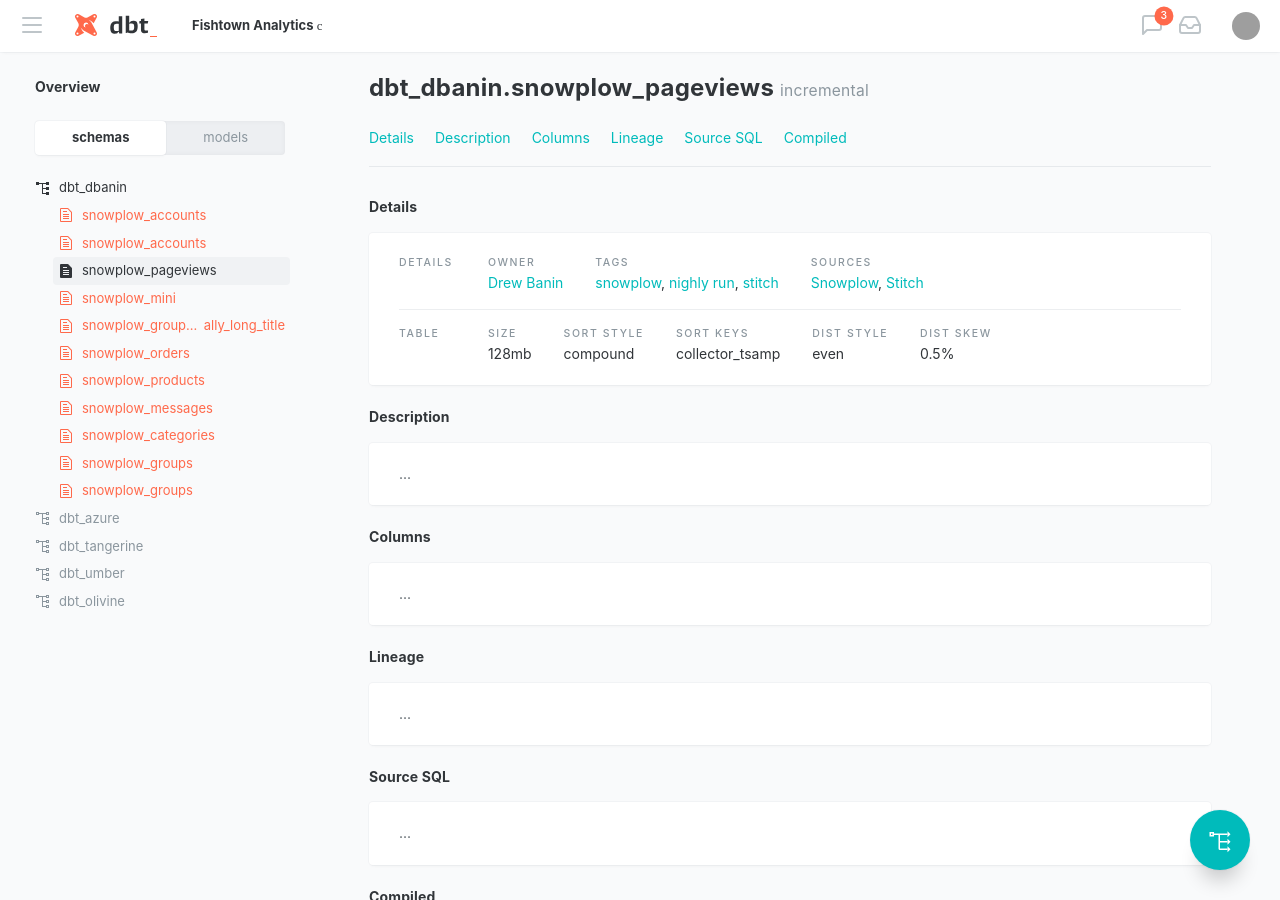
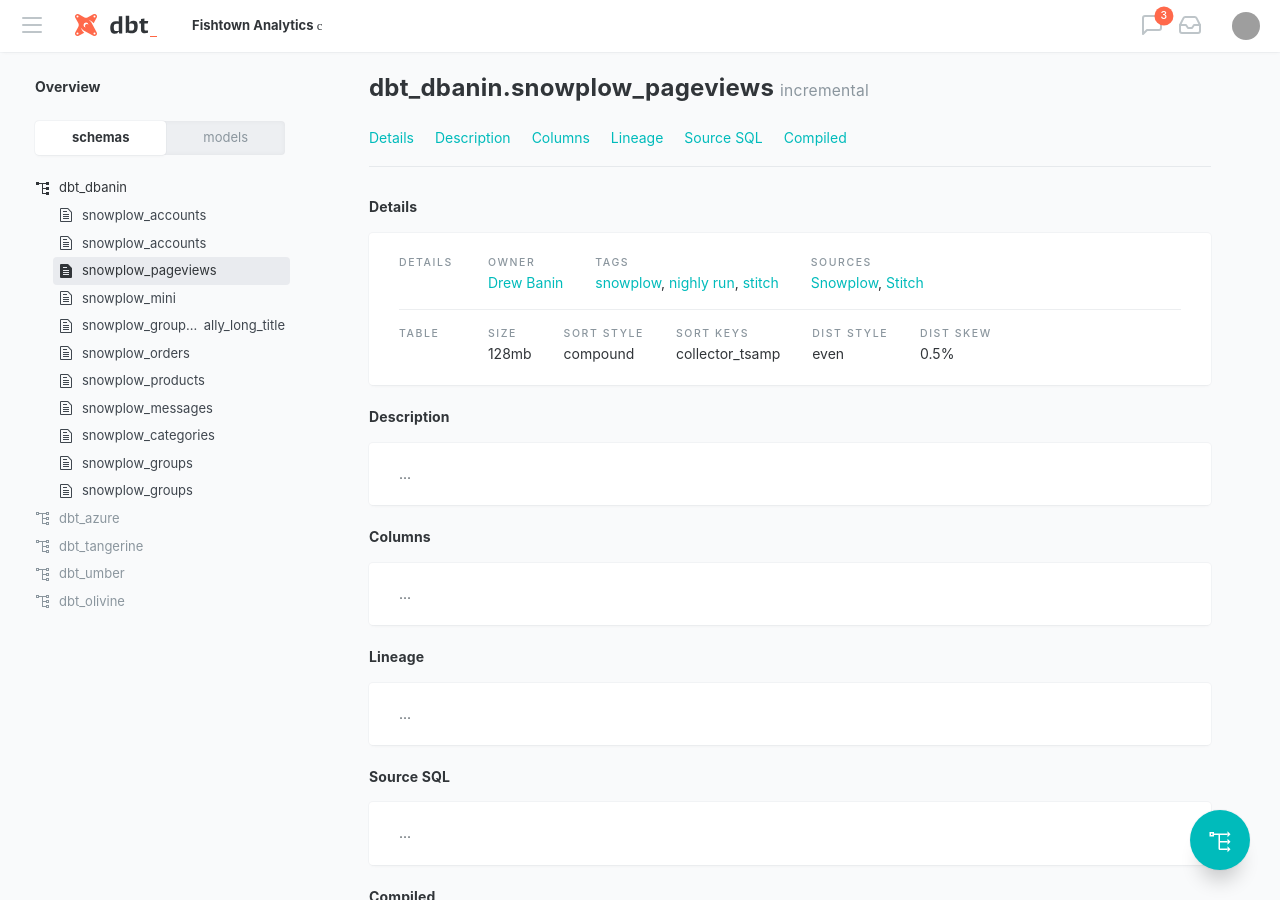
Before and after one commit to dbt-labs/dbt-styleguide, a Jekyll site: the page built from _pages/table-cloud.html, in a window 1280 px wide. Built offline with Jekyll 4.4.1, drawn with Linux system fonts in a browser that asks for light colours; some web fonts are replaced; grey boxes are pictures that could not be loaded.

Commit message:
tone down file tree menu colors

```diff
--- a/_includes/sass/custom/_menu.scss
+++ b/_includes/sass/custom/_menu.scss
@@ -7,7 +7,7 @@
 		ul { margin-left: 23px; }
 	}
 	a {
-		color: $brand;
+		color: $gray-darker;
 		display: block;
 		padding: 3px 5px;
 		border-radius: $border-radius-base;
@@ -24,7 +24,7 @@
 		&.menu-node,
 		&.menu-link {
 			&.active:not(.not-active) {
-				background: $silver;
+				background: $silver-dark;
 				color: $dark;
 			}
 		}
```
